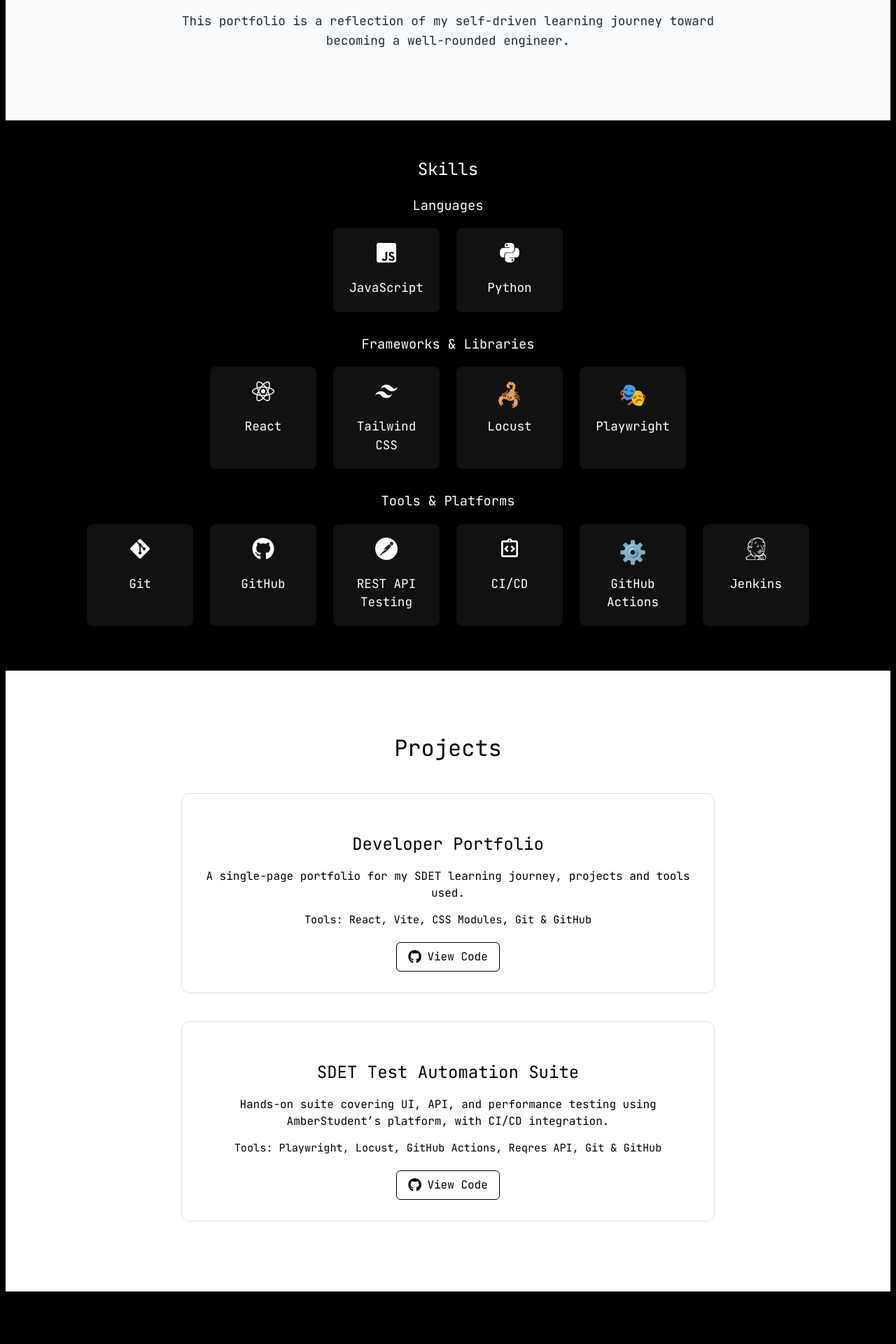
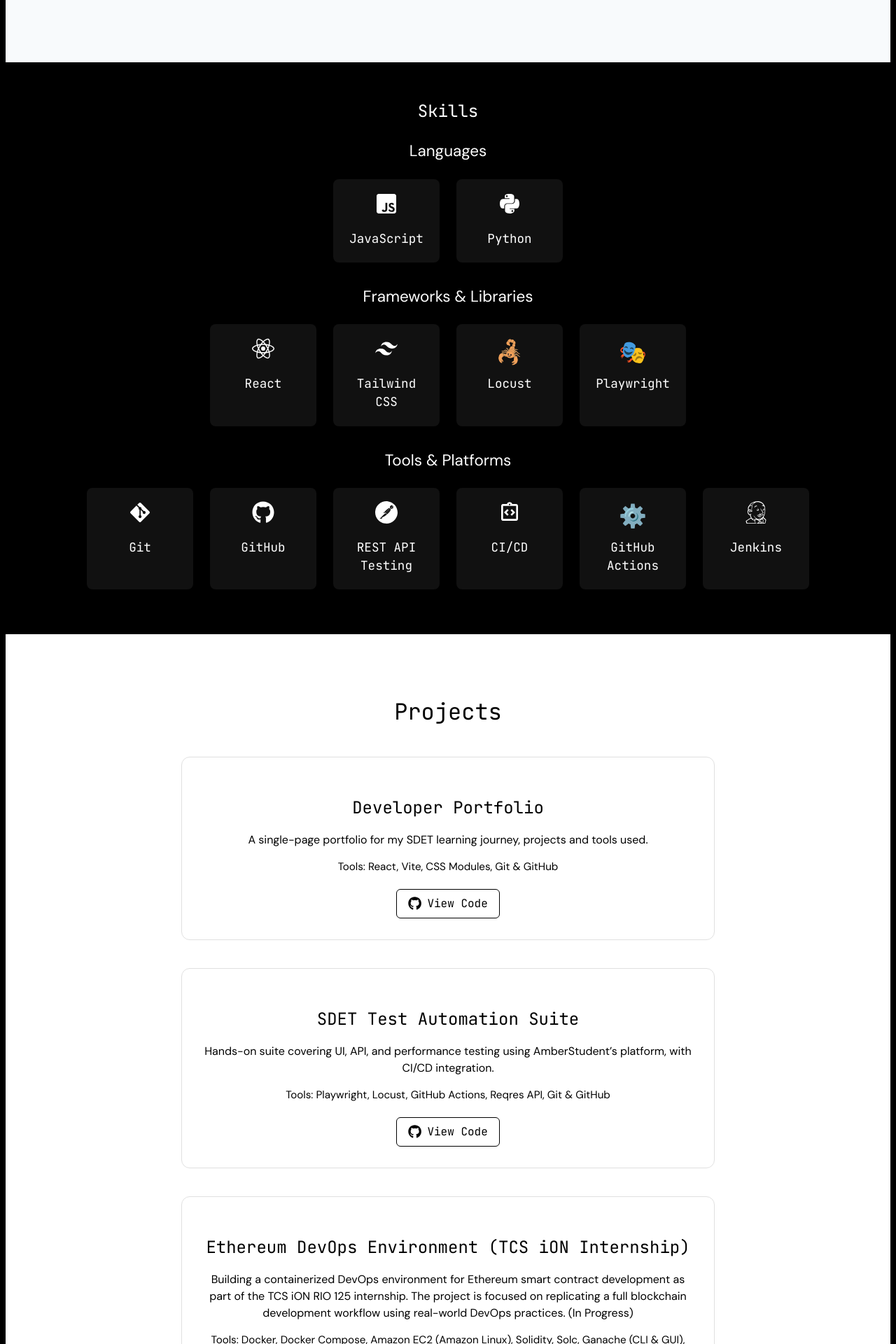
Before and after one commit to Muzammil011/My-portfolio, a React (Vite) app: page / in a window 1280 px wide. Shown: the part 880-2800 px from the top of the page at 70% size. Before the commit the page ends 2733 px from the top, so only its background shows below. Built offline with nearby package versions, Linux system fonts and the light colour scheme.

Commit message:
Added projectand update font to DM Sans across portfolio

```diff
--- a/src/components/About.css
+++ b/src/components/About.css
@@ -20,4 +20,5 @@
   font-size: 1.1rem;
   margin-bottom: 20px;
   line-height: 1.6;
+  font-family: 'DM Sans', sans-serif;
 }
--- a/src/components/Hero.css
+++ b/src/components/Hero.css
@@ -29,7 +29,7 @@
   max-width: 600px;
   margin-left: auto;
   margin-right: auto;
-  font-family: 'JetBrains Mono', monospace;
+  font-family: 'DM Sans', sans-serif;
 }
 
 .hero-icons {
--- a/src/components/Hero.jsx
+++ b/src/components/Hero.jsx
@@ -26,8 +26,8 @@
         </h1>
         <p className="hero-subtitle">
           Aspiring SDET with a passion for automation, testing, and DevOps.
-Focused on roles in automation testing, backend development, and DevOps engineering.
-This portfolio highlights my hands-on journey and the skills I've built along the way.
+          Focused on roles in automation testing, backend development, and DevOps engineering.
+          This portfolio highlights my hands-on journey and the skills I've built along the way.
         </p>
         <div className="hero-icons">
           <a href="https://github.com/Muzammil011" target="_blank" rel="noopener noreferrer">
--- a/src/components/Projects.css
+++ b/src/components/Projects.css
@@ -32,11 +32,13 @@
 
 .project-description {
   margin-bottom: 10px;
+  font-family: 'DM Sans', sans-serif;
 }
 
 .project-tools {
   margin-bottom: 20px;
   font-size: 0.95rem;
+  font-family: 'DM Sans', sans-serif;
 }
 
 .project-link {
--- a/src/components/Projects.jsx
+++ b/src/components/Projects.jsx
@@ -44,6 +44,21 @@
           View Code
         </a>
       </div>
+
+      <div className="project-card white-bg">
+        <h3 className="project-title">Ethereum DevOps Environment (TCS iON Internship)</h3>
+        <p className="project-description">
+          Building a containerized DevOps environment for Ethereum smart contract development as part of the TCS iON RIO 125 internship. The project is focused on replicating a full blockchain development workflow using real-world DevOps practices. (In Progress)
+        </p>
+        <p className="project-tools">
+          <strong>Tools:</strong> Docker, Docker Compose, Amazon EC2 (Amazon Linux), Solidity, Solc, Ganache (CLI & GUI), Truffle, Node.js, EVM, Eclipse IDE, Yakindu Solidity Plugin, Git, GitHub
+        </p>
+        <span className="project-link">
+          <FaGithub className="github-icon" />
+          In-Progress
+        </span>
+      </div>
+
     </section>
   );
 };
--- a/src/components/Skills.css
+++ b/src/components/Skills.css
@@ -6,8 +6,12 @@
 }
 
 .skill-category {
+  font-family: 'DM Sans', sans-serif;
+  font-weight: 600;
+  font-size: 1.2rem;
   margin-bottom: 2rem;
 }
+
 
 .skills-grid {
   display: flex;
--- a/src/index.css
+++ b/src/index.css
@@ -1,3 +1,4 @@
+@import url('https://fonts.googleapis.com/css2?family=DM+Sans&display=swap');
 :root {
   font-family: 'JetBrains Mono', monospace;
   line-height: 1.5;
```
